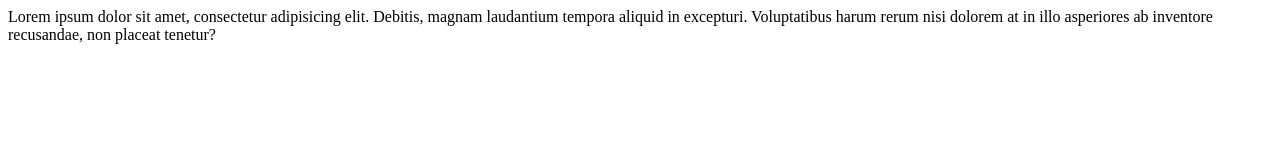
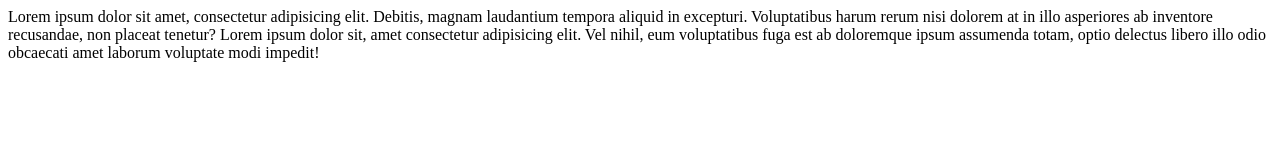
Before and after one commit to SoeSoeMixt/project, a plain HTML site: page index.html in a window 1280 px wide. Drawn offline with Linux system fonts and the light colour scheme.

Commit message:
third commit

```diff
--- a/index.html
+++ b/index.html
@@ -7,5 +7,6 @@
 </head>
 <body>
     Lorem ipsum dolor sit amet, consectetur adipisicing elit. Debitis, magnam laudantium tempora aliquid in excepturi. Voluptatibus harum rerum nisi dolorem at in illo asperiores ab inventore recusandae, non placeat tenetur?
+    Lorem ipsum dolor sit, amet consectetur adipisicing elit. Vel nihil, eum voluptatibus fuga est ab doloremque ipsum assumenda totam, optio delectus libero illo odio obcaecati amet laborum voluptate modi impedit!
 </body>
 </html>
```
